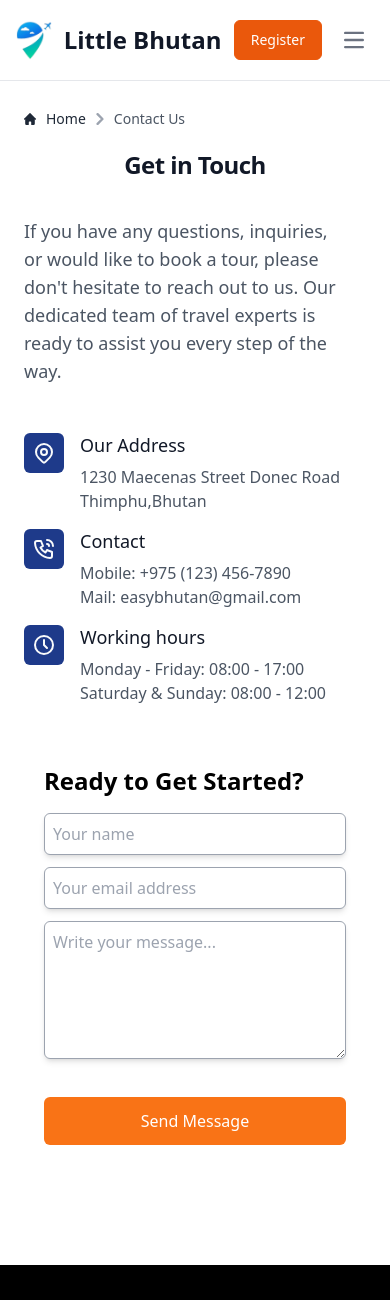
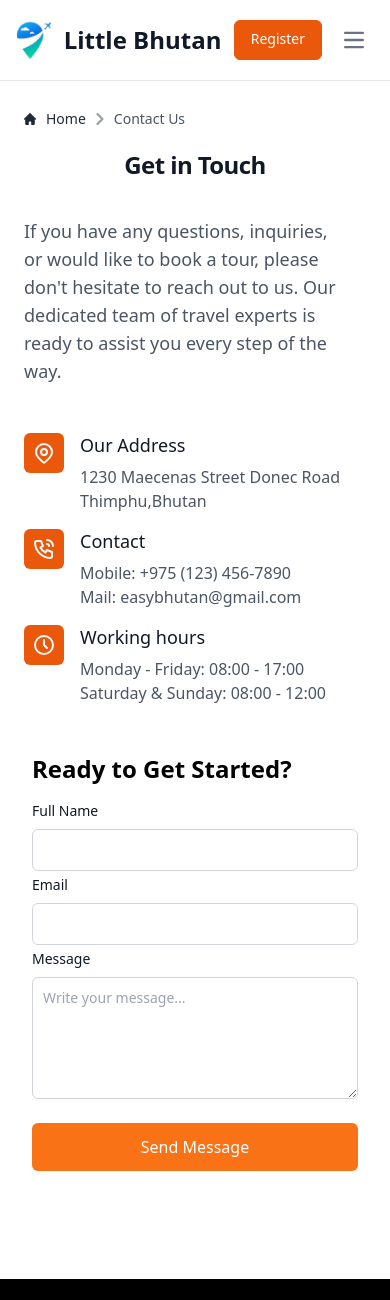
Before and after one commit to BijayChaudhari/little-bhutan, a Django app: page /contact_us/ in a window 390 px wide. Shown: the top 1300 px of the page. Run offline with Django 5.2, Linux system fonts and the light colour scheme; some libraries are stand-ins or nearby versions.

Commit message:
about page responsive

```diff
--- a/templates/base.html
+++ b/templates/base.html
@@ -18,10 +18,6 @@
 </head>
 <body>
 {% include "header.html" %}
-{% block breadcrumb %}
-
-{% endblock breadcrumb %}
-
 {% block content %}
 
 {% endblock content %}
--- a/templates/contact.html
+++ b/templates/contact.html
@@ -42,7 +42,7 @@
                     </p>
                     <ul class="mb-6 md:mb-0">
                         <li class="flex">
-                            <div class="flex h-10 w-10 items-center justify-center rounded bg-blue-900 text-gray-50">
+                            <div class="flex h-10 w-10 items-center justify-center rounded bg-orange-600 text-gray-50">
                                 <svg xmlns="http://www.w3.org/2000/svg" width="24" height="24" viewBox="0 0 24 24"
                                     fill="none" stroke="currentColor" stroke-width="2" stroke-linecap="round"
                                     stroke-linejoin="round" class="h-6 w-6">
@@ -60,7 +60,7 @@
                             </div>
                         </li>
                         <li class="flex">
-                            <div class="flex h-10 w-10 items-center justify-center rounded bg-blue-900 text-gray-50">
+                            <div class="flex h-10 w-10 items-center justify-center rounded bg-orange-600 text-gray-50">
                                 <svg xmlns="http://www.w3.org/2000/svg" width="24" height="24" viewBox="0 0 24 24"
                                     fill="none" stroke="currentColor" stroke-width="2" stroke-linecap="round"
                                     stroke-linejoin="round" class="h-6 w-6">
@@ -79,7 +79,7 @@
                             </div>
                         </li>
                         <li class="flex">
-                            <div class="flex h-10 w-10 items-center justify-center rounded bg-blue-900 text-gray-50">
+                            <div class="flex h-10 w-10 items-center justify-center rounded bg-orange-600 text-gray-50">
                                 <svg xmlns="http://www.w3.org/2000/svg" width="24" height="24" viewBox="0 0 24 24"
                                     fill="none" stroke="currentColor" stroke-width="2" stroke-linecap="round"
                                     stroke-linejoin="round" class="h-6 w-6">
@@ -96,20 +96,20 @@
                         </li>
                     </ul>
                 </div>
-                <div class="card h-fit max-w-6xl p-5 md:p-12 " id="form">
+                <div class="card h-fit max-w-6xl p-2 md:p-5 " id="form">
                     <h2 class="mb-4 text-2xl font-bold">Ready to Get Started?</h2>
                     <form id="contactForm ">
                         <div class="mb-6">
                             <div class="mx-0 mb-1 sm:mb-4">
                                 <div class="mx-0 mb-1 sm:mb-4">
-                                    <label for="name" class="pb-1 text-xs uppercase tracking-wider"></label><input type="text" id="name" autocomplete="given-name" placeholder="Your name" class="mb-2 w-full rounded-md border border-gray-400 py-2 pl-2 pr-4 shadow-md sm:mb-0" name="name">
+                                    <label for="name" class="block mb-2 text-sm font-medium text-gray-900">Full Name</label><input type="text" id="name" autocomplete="given-name"  class="border border-gray-300 text-gray-900 outline-0 text-sm rounded block w-full p-2.5" name="name">
                                 </div>
                                 <div class="mx-0 mb-1 sm:mb-4">
-                                    <label for="email" class="pb-1 text-xs uppercase tracking-wider"></label><input type="email" id="email" autocomplete="email" placeholder="Your email address" class="mb-2 w-full rounded-md border border-gray-400 py-2 pl-2 pr-4 shadow-md sm:mb-0" name="email">
+                                    <label for="email" class="block mb-2 text-sm font-medium text-gray-900">Email</label><input type="email" id="email" autocomplete="email" class="border border-gray-300 text-gray-900 outline-0 text-sm rounded block w-full p-2.5" name="email">
                                 </div>
                             </div>
                             <div class="mx-0 mb-1 sm:mb-4">
-                                <label for="textarea" class="pb-1 text-xs uppercase tracking-wider"></label><textarea id="textarea" name="textarea" cols="30" rows="5" placeholder="Write your message..." class="mb-2 w-full rounded-md border border-gray-400 py-2 pl-2 pr-4 shadow-md sm:mb-0"></textarea>
+                                <label for="textarea" class="block mb-2 text-sm font-medium text-gray-900">Message</label><textarea id="textarea" name="textarea" cols="30" rows="5" placeholder="Write your message..." class="border border-gray-300 text-gray-900 outline-0 text-sm rounded block w-full p-2.5"></textarea>
                             </div>
                         </div>
                         <div class="text-center">
--- a/templates/header.html
+++ b/templates/header.html
@@ -7,9 +7,9 @@
             <span class="self-center text-2xl font-bold text-gray-900">Little Bhutan</span>
         </a>
         <div class="flex md:order-2 space-x-3 md:space-x-0 rtl:space-x-reverse">
-            <button type="button" class="btn_effect text-white bg-orange-600 outline-none font-medium rounded text-sm px-4 py-2 text-center">
+            <a type="button" href="{% url 'userauth:register' %}" class="btn_effect text-white bg-orange-600 outline-none font-medium rounded text-sm px-4 py-2 text-center">
                 Register
-            </button>
+            </a>
             <button data-collapse-toggle="navbar-sticky" type="button"
                     class="inline-flex items-center p-2 w-10 h-10 justify-center text-sm text-gray-500 rounded-lg md:hidden"
                     aria-controls="navbar-sticky" aria-expanded="false" id="hamburger">
```
